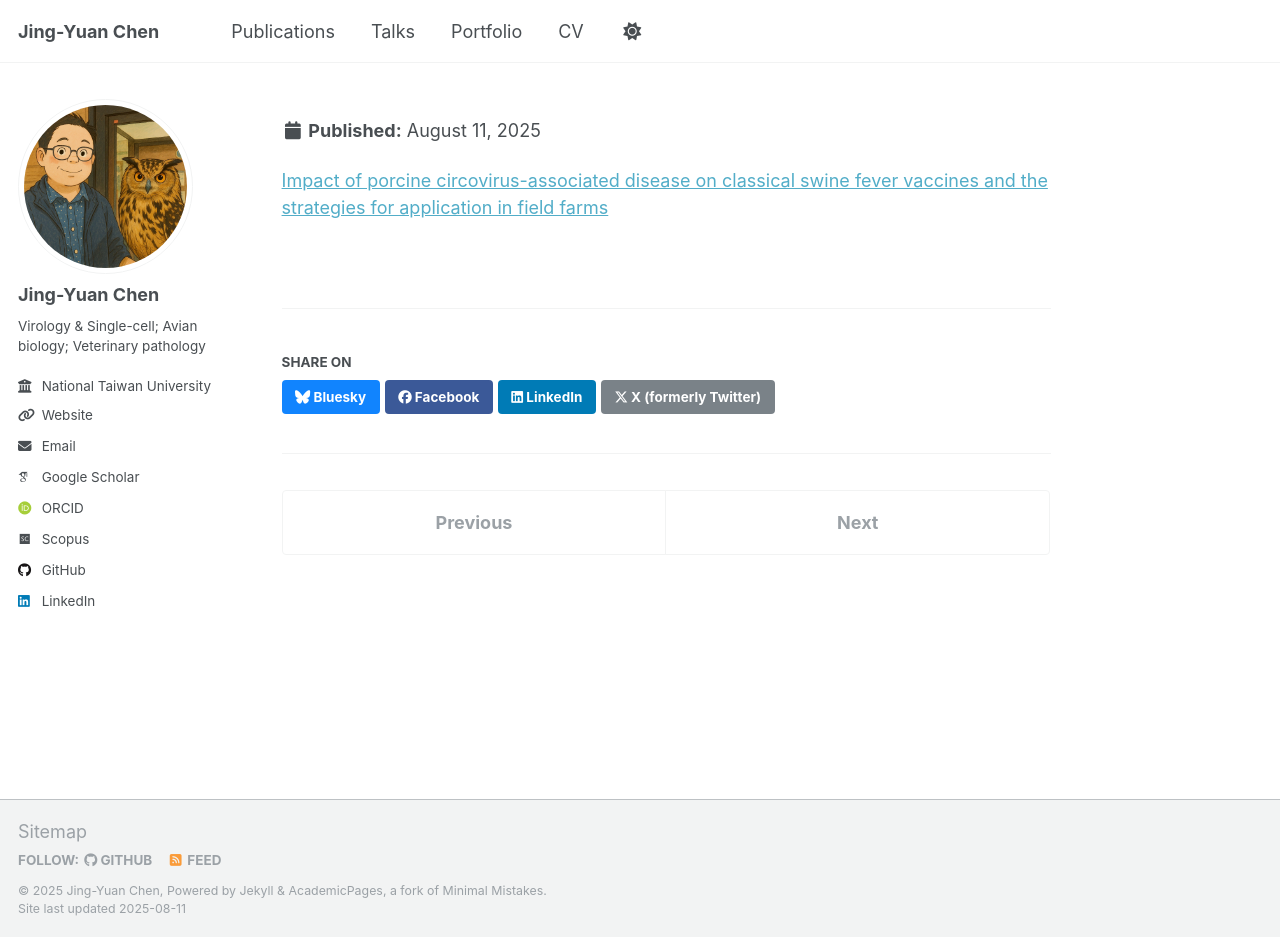
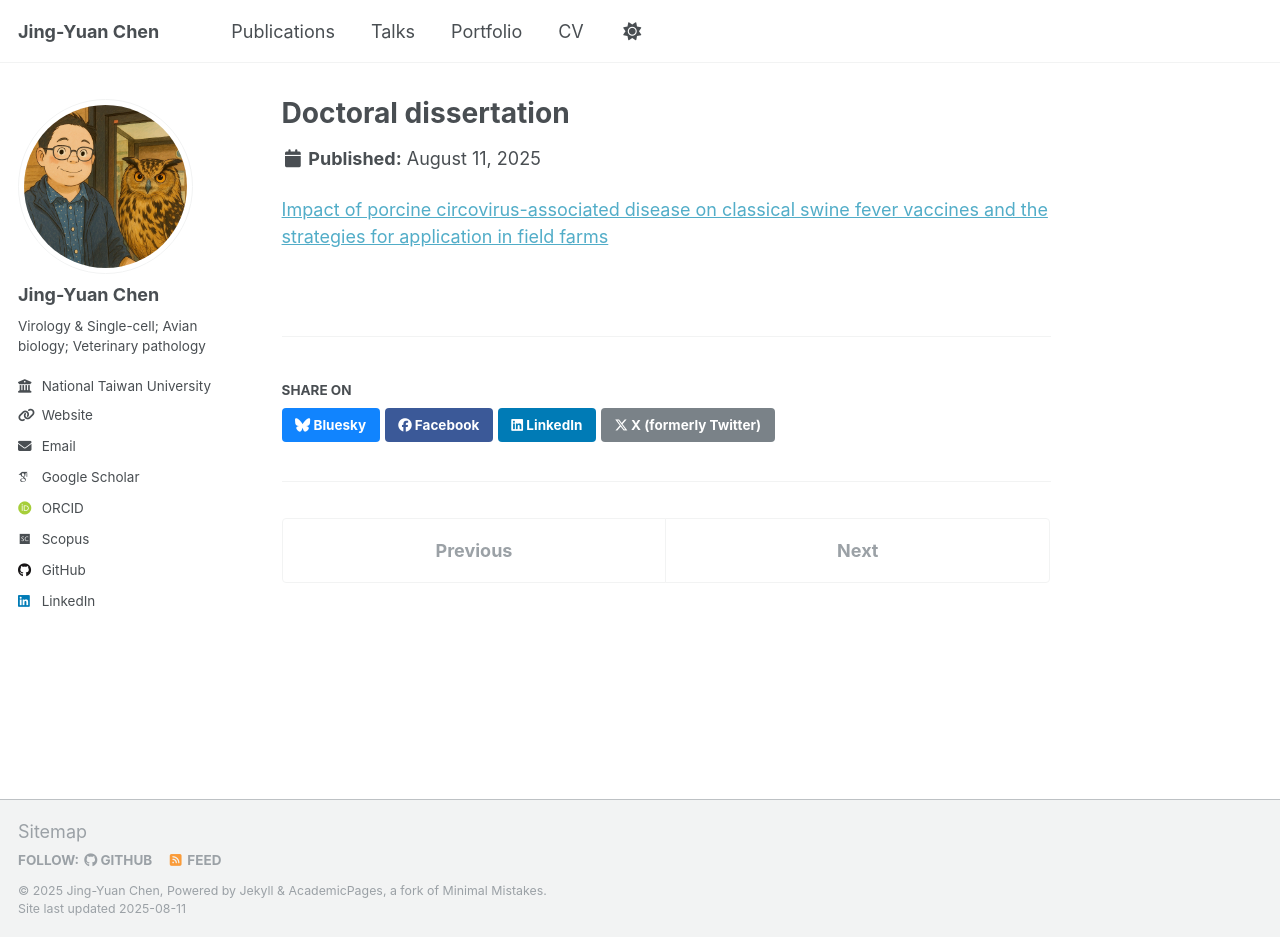
Before and after one commit to jychen74/jychen74.github.io, a Jekyll site: the page built from _portfolio/portfolio-1.md, in a window 1280 px wide and 937 px high. Built offline with Jekyll 4.4.1, drawn with Linux system fonts in a browser that asks for light colours; some web fonts are replaced; a script that is not in the unit is left out.

```diff
--- a/_portfolio/portfolio-1.md
+++ b/_portfolio/portfolio-1.md
@@ -1,6 +1,6 @@
 ---
 title: "Doctoral dissertation"
-excerpt: [Impact of porcine circovirus-associated disease on classical swine fever vaccines and the strategies for application in field farms](https://lazyliondog.github.io/phddissertation/)
+excerpt: "[Impact of porcine circovirus-associated disease on classical swine fever vaccines and the strategies for application in field farms](https://lazyliondog.github.io/phddissertation/)"
 collection: portfolio
 ---
 
```
